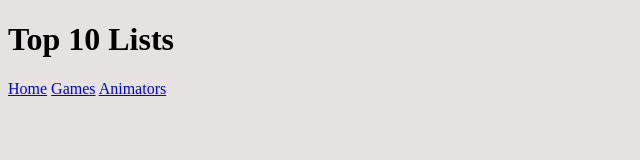
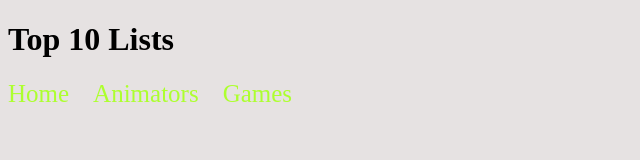
Before and after one commit to Kumo-Art/Favorite_Top_10_Challenge, a plain HTML site: page index.html in a window 1280 px wide. Shown: the whole page, without its empty margins (0-640 px from the left). Drawn offline with Linux system fonts and the light colour scheme.

Commit message:
updated anchortags

```diff
--- a/index.html
+++ b/index.html
@@ -11,8 +11,9 @@
         <h1>Top 10 Lists</h1>
         <nav>
             <a href="index.html">Home</a>
+            <a href="animators.html">Animators</a>
             <a href="pages/gamesstuff.html">Games</a>
-            <a href="pages/animators.html">Animators</a>
+
         </nav>
     </header>
     <main>
--- a/styles/styles.css
+++ b/styles/styles.css
@@ -68,3 +68,11 @@ body {
   font-family: fantasy;
   color:rgb(106, 189, 90)
 }
+
+a {
+    text-decoration: none;
+    color: greenyellow;
+    font-weight: 300;
+    font-size: 25px;
+    margin-right: 20px;
+}
```
Also changed, not shown: pages/animators.html (+2 -1 lines).
